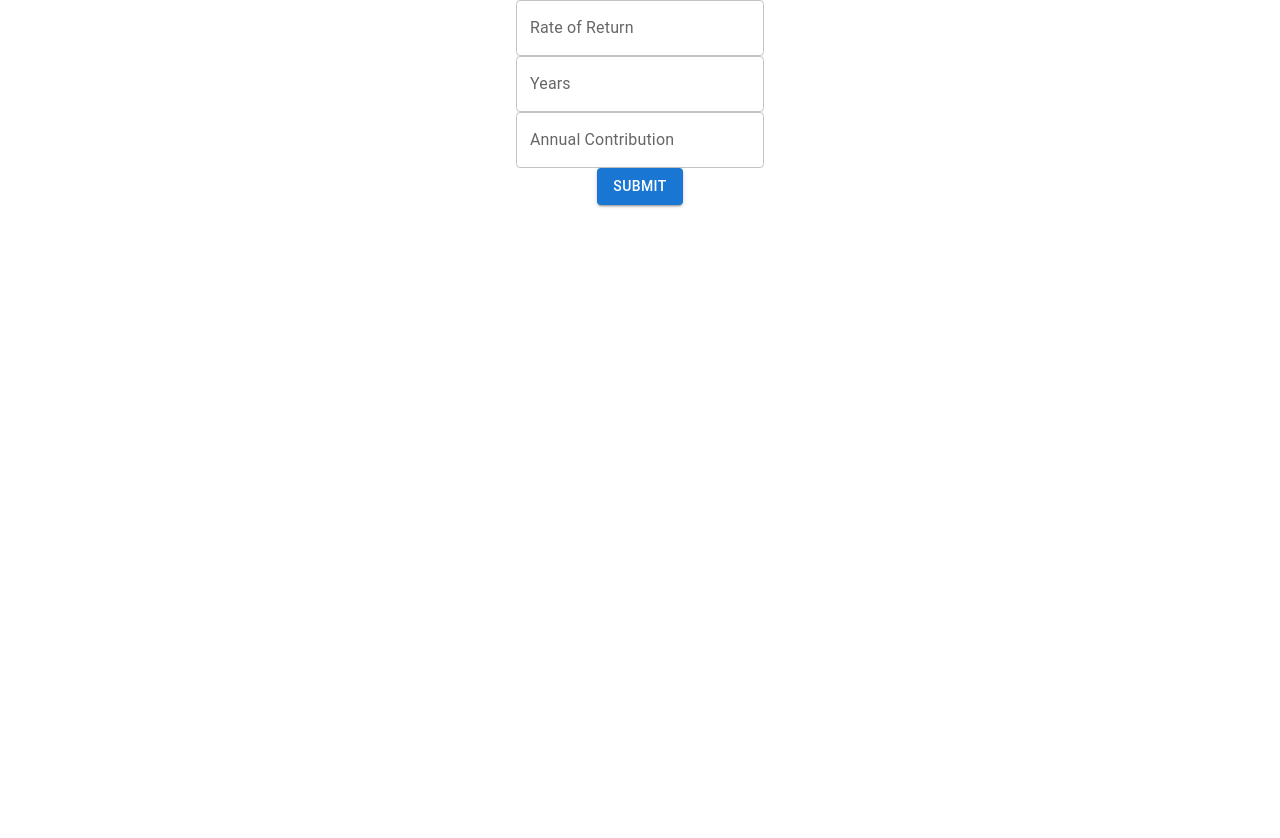
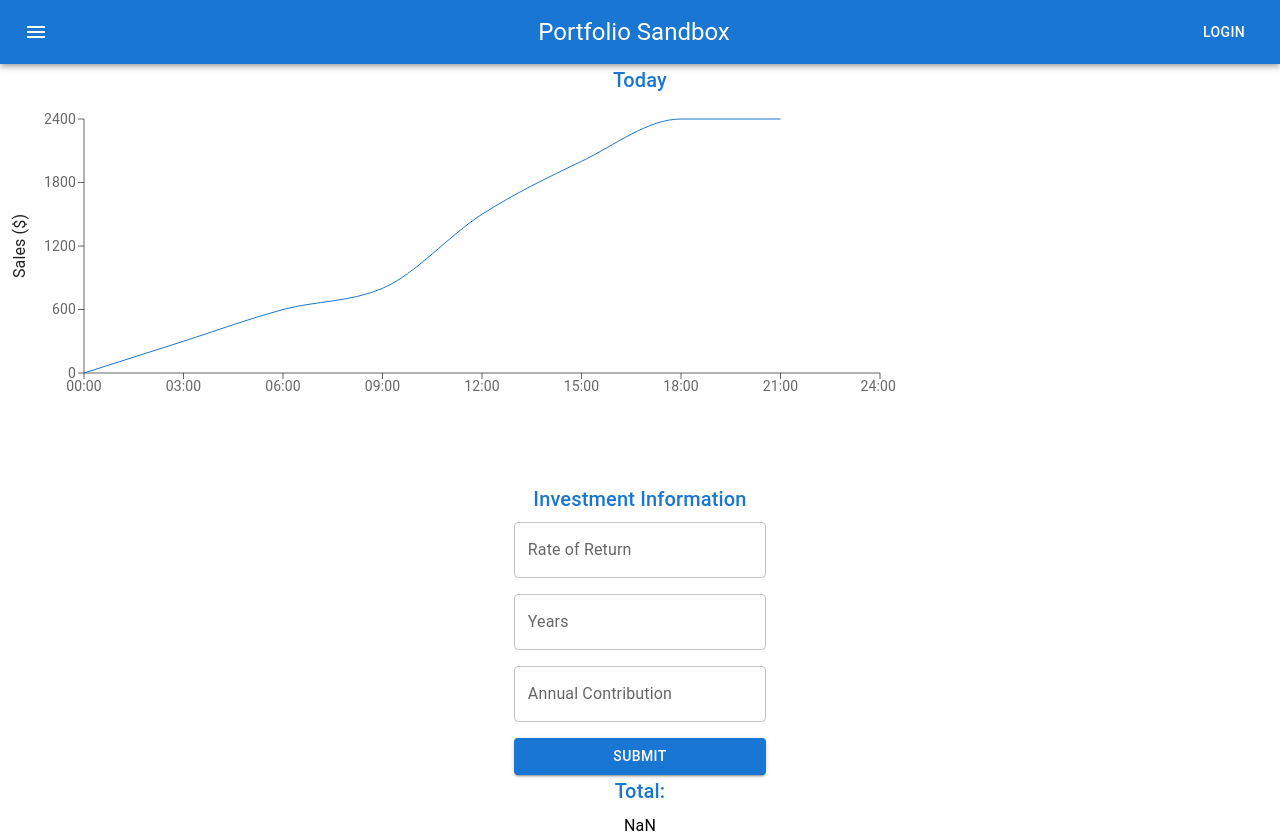
Before and after one commit to seanaroche/investment-calculator-2.0, a React (Create React App) app in the folder investment-calculator/: page / in a window 1280 px wide. Before the commit the page ends 800 px from the top, so only its background shows below. Built offline with nearby package versions, Linux system fonts and the light colour scheme.

Commit message:
Added Graph and Bar components; code refactoring.

```diff
--- a/investment-calculator/package.json
+++ b/investment-calculator/package.json
@@ -5,6 +5,7 @@
   "dependencies": {
     "@emotion/react": "^11.10.4",
     "@emotion/styled": "^11.10.4",
+    "@mui/icons-material": "^5.10.3",
     "@mui/material": "^5.10.5",
     "@testing-library/jest-dom": "^5.16.5",
     "@testing-library/react": "^13.4.0",
@@ -12,6 +13,7 @@
     "react": "^18.2.0",
     "react-dom": "^18.2.0",
     "react-scripts": "5.0.1",
+    "recharts": "^2.1.14",
     "web-vitals": "^2.1.4"
   },
   "scripts": {
--- a/investment-calculator/src/App.js
+++ b/investment-calculator/src/App.js
@@ -2,9 +2,15 @@ import logo from './logo.svg';
 import './App.css';
 import Button from '@mui/material/Button';
 import Input from '@mui/material/Input';
-import { TextField } from '@mui/material';
-import { Box } from '@mui/material';
+import { Box, TextField } from '@mui/material';
+import MuiAppBar from '@mui/material/AppBar'
 import { React, useState } from 'react';
+import styled from '@emotion/styled';
+import Typography from '@mui/material/Typography';
+import Investments from './Investment';
+import Bar from './Bar';
+import Graph from './Graph'
+
 
 const initialValues = {
   ror: "",
@@ -40,56 +46,18 @@ function App() {
 
   return (
       <div className="App">
-        <Box>
-          <div>
-            <TextField
-              name="ror"
-              label="Rate of Return"
-              variant="outlined"
-              //type="number"
-              value={values.ror}
-              onChange={handleChange}
-               />
-          </div>
-          <div>
-            <TextField
-              name="years"
-              label="Years"
-              variant="outlined"
-              //type="number"
-              onChange={handleChange}
-              value={values.years} />
-          </div>
-          <div>
-            <TextField
-              name="contribution"
-              label="Annual Contribution"
-              variant="outlined"
-              //type="number"
-              onChange={handleChange}
-              value={values.contribution} />
-          </div>
-          <div>
-            <Button onClick={handleSubmit} variant="contained">Submit</Button>
-          </div>
-          {/* <div>
-            <TextField id="outlined-basic" label="Year 3 Contribution" variant="outlined" />
-          </div>
-          <div>
-            <TextField id="outlined-basic" label="Year 4 Contribution" variant="outlined" />
-          </div>
-          <div>
-            <TextField id="outlined-basic" label="Year 5 Contribution" variant="outlined" />
-          </div>
-          <div>
-            <TextField id="outlined-basic" label="Year 6 Contribution" variant="outlined" />
-          </div>
-          <div>
-            <TextField id="outlined-basic" label="Year 7 Contribution" variant="outlined" />
-          </div>
-          <div>
-            <TextField id="outlined-basic" label="Year 8 Contribution" variant="outlined" />
-          </div> */}
+        <Bar />
+        <Graph />
+        <Box
+          sx={{
+            marginTop: 10,
+            display: 'flex',
+            flexDirection: 'column',
+            alignItems: 'center',
+          }}
+        >
+          <Investments />
+
         </Box>
       </div>
   );
--- /dev/null
+++ b/investment-calculator/src/Bar.js
@@ -0,0 +1,32 @@
+import * as React from 'react';
+import AppBar from '@mui/material/AppBar';
+import Box from '@mui/material/Box';
+import Toolbar from '@mui/material/Toolbar';
+import Typography from '@mui/material/Typography';
+import Button from '@mui/material/Button';
+import IconButton from '@mui/material/IconButton';
+import MenuIcon from '@mui/icons-material/Menu';
+
+export default function Bar() {
+    return (
+        <Box sx={{ flexGrow: 1 }}>
+          <AppBar position="static">
+            <Toolbar>
+              <IconButton
+                size="large"
+                edge="start"
+                color="inherit"
+                aria-label="menu"
+                sx={{ mr: 2 }}
+              >
+                <MenuIcon />
+              </IconButton>
+              <Typography variant="h5" component="div" sx={{ flexGrow: 1 }}>
+                Portfolio Sandbox
+              </Typography>
+              <Button color="inherit">Login</Button>
+            </Toolbar>
+          </AppBar>
+        </Box>
+      );
+    }
--- /dev/null
+++ b/investment-calculator/src/Graph.js
@@ -0,0 +1,71 @@
+import * as React from 'react';
+import { useTheme } from '@mui/material/styles';
+import { LineChart, Line, XAxis, YAxis, Label, ResponsiveContainer } from 'recharts';
+import Title from './Title';
+
+// Generate Sales Data
+function createData(time, amount) {
+  return { time, amount };
+}
+
+const data = [
+  createData('00:00', 0),
+  createData('03:00', 300),
+  createData('06:00', 600),
+  createData('09:00', 800),
+  createData('12:00', 1500),
+  createData('15:00', 2000),
+  createData('18:00', 2400),
+  createData('21:00', 2400),
+  createData('24:00', undefined),
+];
+
+export default function Graph() {
+  const theme = useTheme();
+
+  return (
+    <React.Fragment>
+      <Title>Today</Title>
+      <ResponsiveContainer width={'70%'} height={300}>
+        <LineChart
+          data={data}
+          margin={{
+            top: 16,
+            right: 16,
+            bottom: 0,
+            left: 24,
+          }}
+        >
+          <XAxis
+            dataKey="time"
+            stroke={theme.palette.text.secondary}
+            style={theme.typography.body2}
+          />
+          <YAxis
+            stroke={theme.palette.text.secondary}
+            style={theme.typography.body2}
+          >
+            <Label
+              angle={270}
+              position="left"
+              style={{
+                textAnchor: 'middle',
+                fill: theme.palette.text.primary,
+                ...theme.typography.body1,
+              }}
+            >
+              Sales ($)
+            </Label>
+          </YAxis>
+          <Line
+            isAnimationActive={false}
+            type="monotone"
+            dataKey="amount"
+            stroke={theme.palette.primary.main}
+            dot={false}
+          />
+        </LineChart>
+      </ResponsiveContainer>
+    </React.Fragment>
+  );
+}
--- /dev/null
+++ b/investment-calculator/src/Investment.js
@@ -0,0 +1,102 @@
+import logo from './logo.svg';
+import './App.css';
+import Button from '@mui/material/Button';
+import Input from '@mui/material/Input';
+import { Box, TextField, Stack } from '@mui/material';
+import MuiAppBar from '@mui/material/AppBar'
+import { useState } from 'react';
+import React from 'react';
+import styled from '@emotion/styled';
+import Typography from '@mui/material/Typography';
+import Title from './Title';
+import Graph from './Graph';
+
+const initialValues = {
+    ror: "",
+    years: "",
+    contribution: "",
+  };
+
+
+
+export default function Investments() {
+  const [total, setTotal] = useState(null);
+  const [values, setValues] = useState(initialValues);
+  const [yoyTotals, setYoyTotals] = useState([])
+
+  const handleChange = (e) => {
+        const { name, value } = e.target;
+        setValues({
+            ...values,
+            [name]: value,
+        });
+  };
+
+  const handleSubmit = (event) => {
+    console.log(values.years);
+    console.log(values.ror);
+    console.log(values.contribution);
+    let years = parseInt(values.years);
+    let rate = parseFloat(values.ror);
+    let contribution = parseInt(values.contribution)
+    let total = 0;
+    let runningTotals = [];
+    runningTotals[0] = contribution;
+    for (let i = 1; i <= years; i++) {
+      total += contribution;
+      console.log("total after adding contribution in year" + i + ": " + total);
+      total += total * (rate);
+      console.log("total after rate of return in year" + i + ": " + total);
+      runningTotals[i] = parseInt(total);
+      console.log("The current runningTotal[i] at" + i + "is: " + runningTotals[i])
+      //console.log("Total after year " + i + " " + total);
+    }
+    console.log(total);
+    setTotal(total);
+    setYoyTotals(runningTotals);
+  }
+
+  return(
+    <React.Fragment>
+        <Title>Investment Information</Title>
+        <Stack
+            component="form"
+            sx={{
+            width: '25ch',
+            }}
+            spacing={2}
+            noValidate
+            autoComplete="off"
+        >
+            <TextField
+              name="ror"
+              label="Rate of Return"
+              variant="outlined"
+              //type="number"
+              value={values.ror}
+              onChange={handleChange}
+               />
+            <TextField
+              name="years"
+              label="Years"
+              variant="outlined"
+              //type="number"
+              onChange={handleChange}
+              value={values.years} />
+            <TextField
+              name="contribution"
+              label="Annual Contribution"
+              variant="outlined"
+              //type="number"
+              onChange={handleChange}
+              value={values.contribution} />
+            <Button onClick={handleSubmit} variant="contained">Submit</Button>
+        </Stack>
+        <Box>
+            <Title>Total: </Title>
+            <Typography>{parseInt(total)}</Typography>
+            <Typography>{yoyTotals.map((value) => <li>{value}</li>)}</Typography>
+        </Box>
+    </React.Fragment>
+  )
+}
--- /dev/null
+++ b/investment-calculator/src/Title.js
@@ -0,0 +1,17 @@
+import * as React from 'react';
+import PropTypes from 'prop-types';
+import Typography from '@mui/material/Typography';
+
+function Title(props) {
+  return (
+    <Typography component="h2" variant="h6" color="primary" gutterBottom>
+      {props.children}
+    </Typography>
+  );
+}
+
+Title.propTypes = {
+  children: PropTypes.node,
+};
+
+export default Title;
```
Also changed, not shown: investment-calculator/src/Result.js (added), 1 other file (tests, documents, lock files or other folders).
